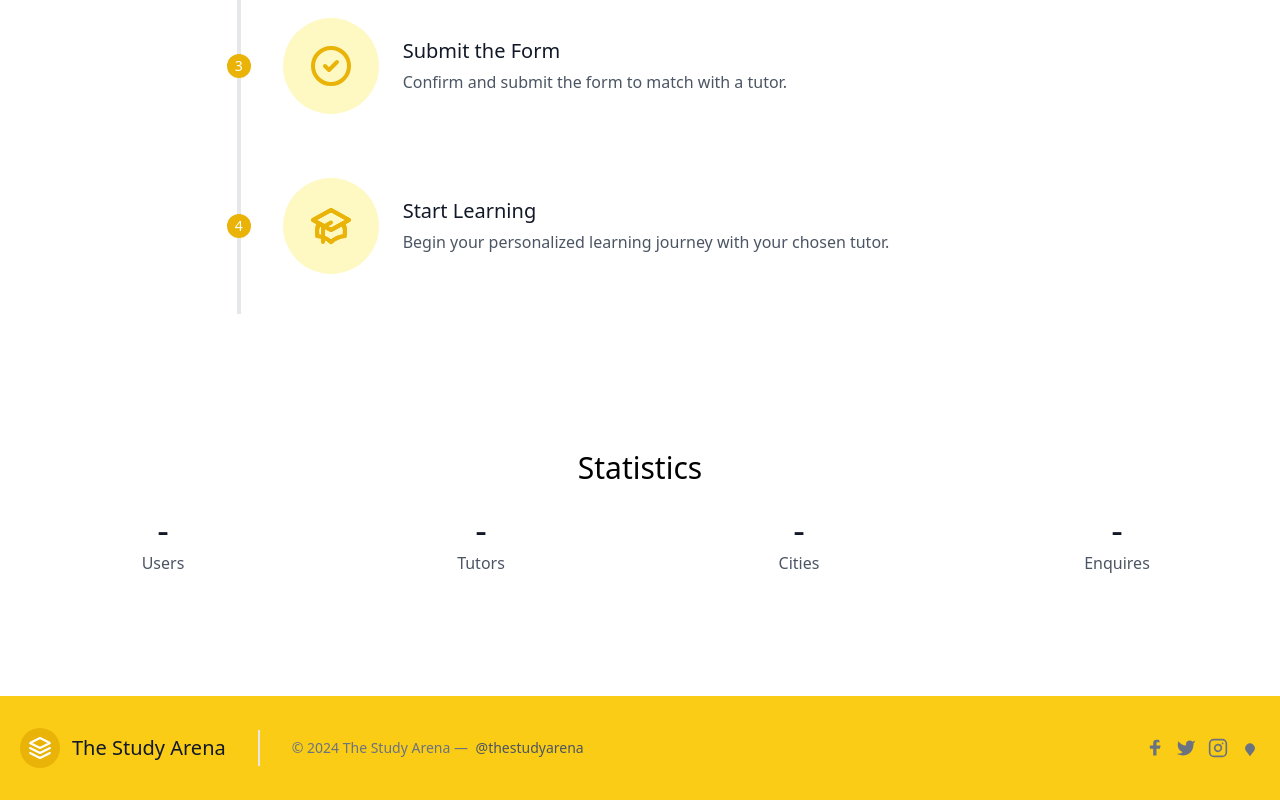
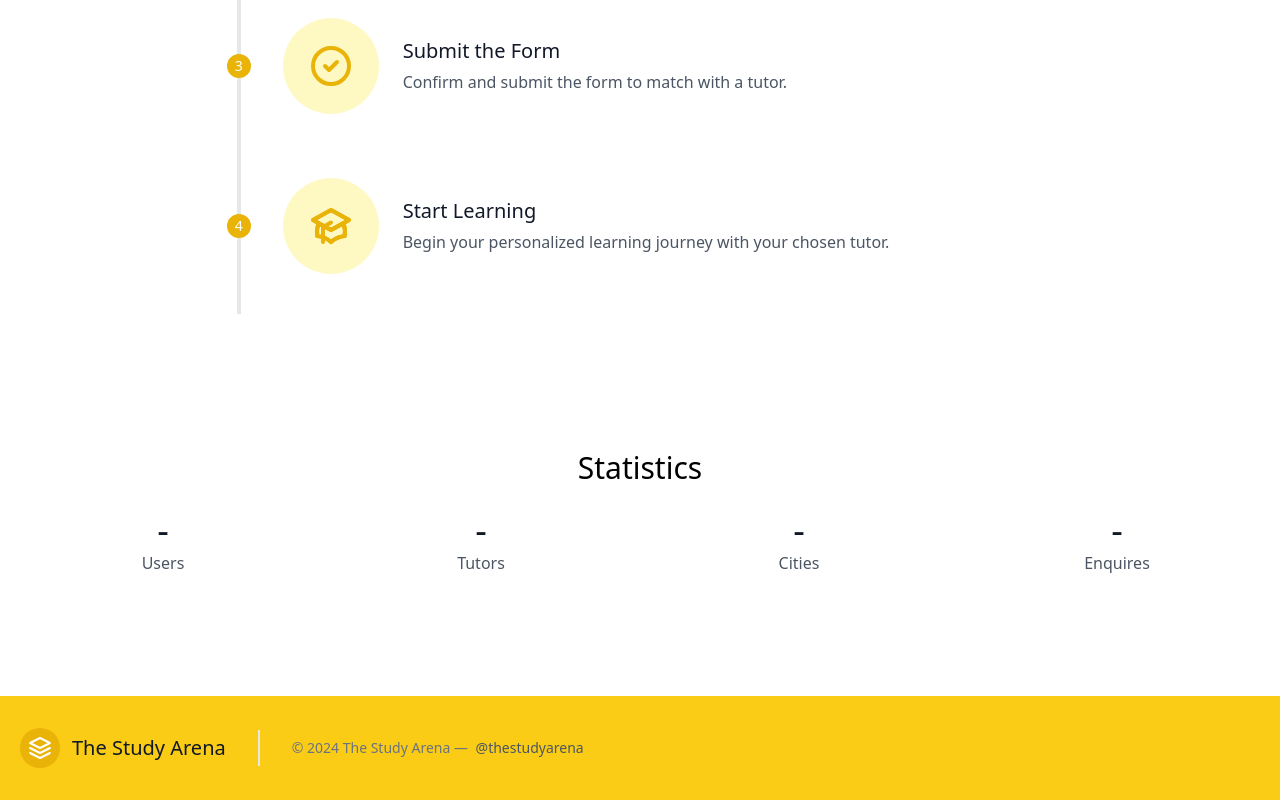
Before and after one commit to fakehardik18/dummy-demo, a plain HTML site: page index.html in a window 1280 px wide. Shown: the part 988-1788 px from the top of the page. Drawn offline with nearby package versions, Linux system fonts and the light colour scheme.

Commit message:
Update index.html

```diff
--- a/index.html
+++ b/index.html
@@ -201,36 +201,6 @@
                 2024 The Study Arena — <a href="https://twitter.com/knyttneve" class="text-gray-600 ml-1"
                     rel="noopener noreferrer" target="_blank">@thestudyarena</a>
             </p>
-            <span class="inline-flex sm:ml-auto sm:mt-0 mt-4 justify-center sm:justify-start">
-                <a class="text-gray-500">
-                    <svg fill="currentColor" stroke-linecap="round" stroke-linejoin="round" stroke-width="2"
-                        class="w-5 h-5" viewBox="0 0 24 24">
-                        <path d="M18 2h-3a4 4 0 00-4 4v3H7v4h4v8h4v-8h4l1-4h-5V6a1 1 0 011-1h3z"></path>
-                    </svg>
-                </a>
-                <a class="ml-3 text-gray-500">
-                    <svg fill="currentColor" stroke-linecap="round" stroke-linejoin="round" stroke-width="2"
-                        class="w-5 h-5" viewBox="0 0 24 24">
-                        <path
-                            d="M23 3a10.9 10.9 0 01-3.14 1.53A4.48 4.48 0 0012 8v1A10.66 10.66 0 013 4s-4 9 5 13a11.64 11.64 0 01-7 2c9 5 20 0 20-11.5a4.5 4.5 0 00-.08-.83A7.72 7.72 0 0023 3z">
-                        </path>
-                    </svg>
-                </a>
-                <a class="ml-3 text-gray-500">
-                    <svg fill="none" stroke="currentColor" stroke-linecap="round" stroke-linejoin="round"
-                        stroke-width="2" class="w-5 h-5" viewBox="0 0 24 24">
-                        <rect width="20" height="20" x="2" y="2" rx="5" ry="5"></rect>
-                        <path d="M16 11.37A4 4 0 1112.63 8 4 4 0 0116 11.37z"></path>
-                        <path d="M17.5 6.5h.01"></path>
-                    </svg>
-                </a>
-                <a class="ml-3 text-gray-500">
-                    <svg fill="currentColor" stroke="currentColor" stroke-linecap="round" stroke-linejoin="round"
-                        stroke-width="0" class="w-5 h-5" viewBox="0 0 24 24">
-                        <path stroke="none" d="M16 8a6 6 0 00-8 0 6 6 0 00-1 7.22L12 22l5-6.78A6 6 0 0016 8z">
-                        </path>
-                    </svg>
-                </a>
             </span>
         </div>
     </footer>
```
